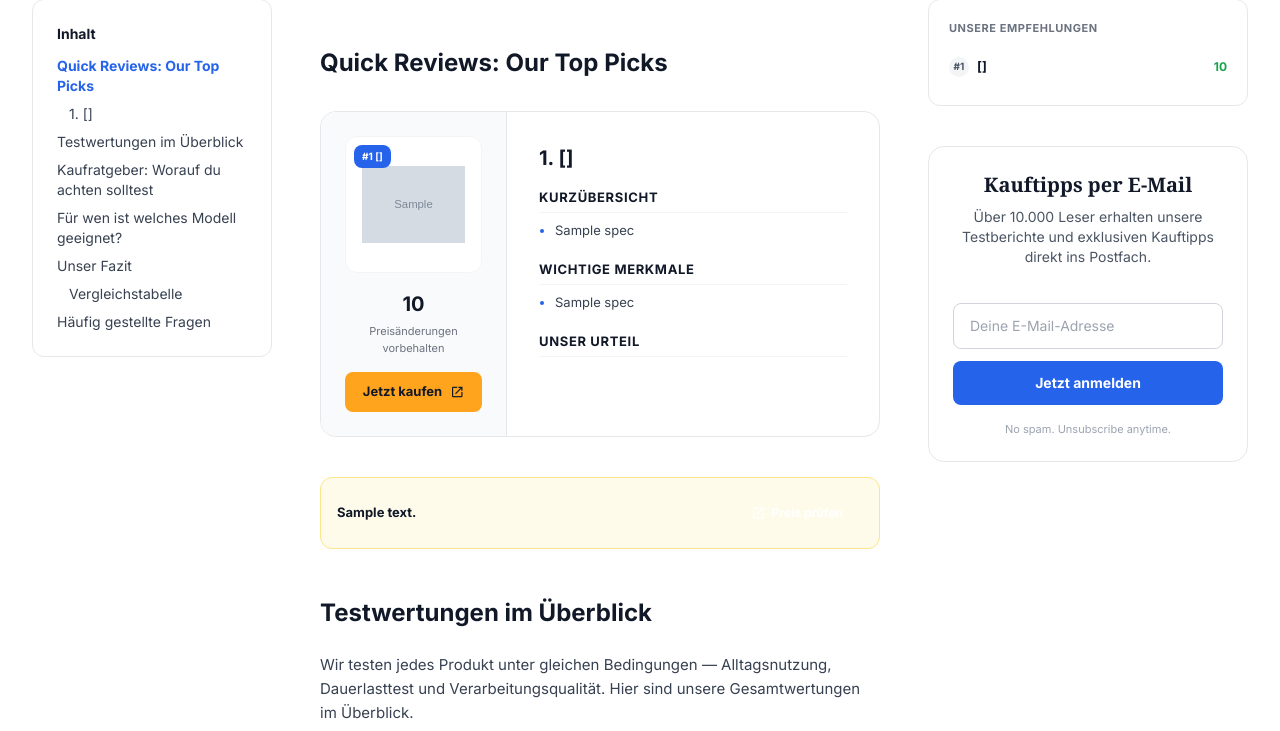
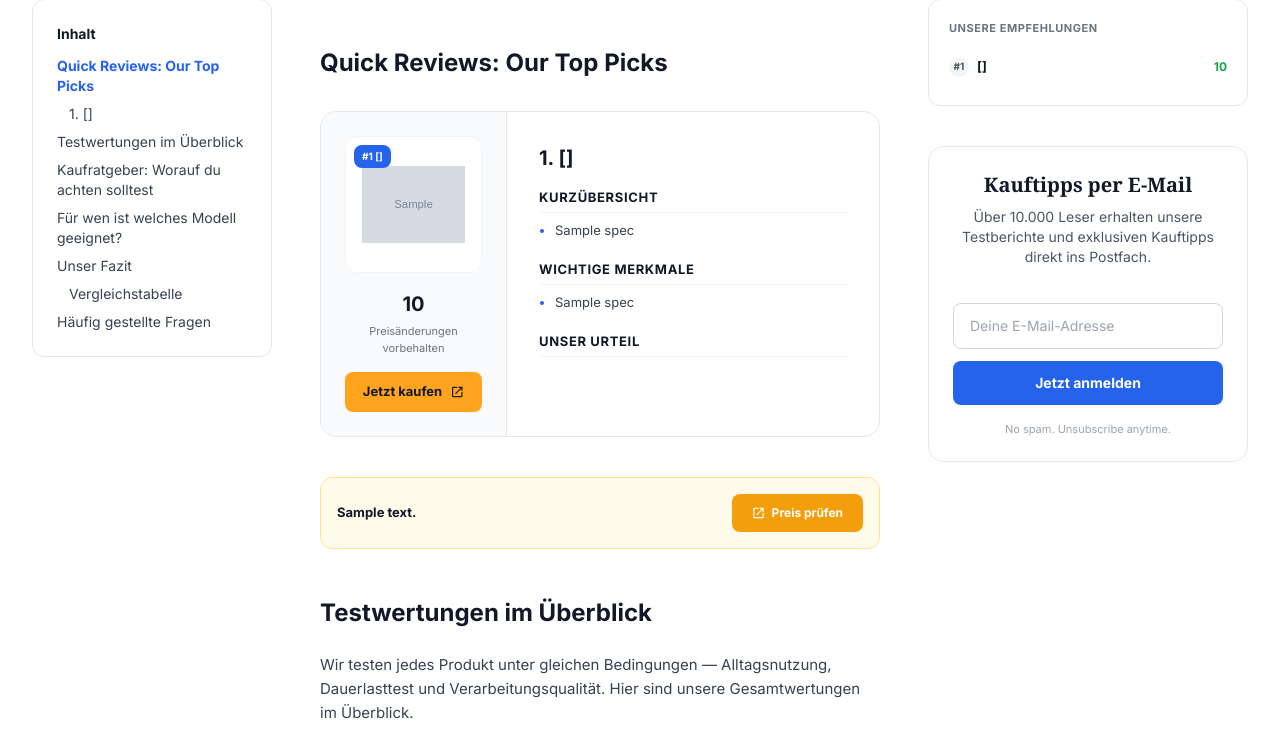
Before and after one commit to hassineaziz/itbewertungen.de, a Flask app: template website/templates/post-templates/best_x_for_y_template.html in a window 1280 px wide. Shown: the part 905-1636 px from the top of the page. Run offline with Flask 3, Linux system fonts and the light colour scheme; the template is opened without the code that fills it: most values are stand-ins (such as "Sample title", 1, 10 or a date in 2020); grey boxes marked "Sample" are stand-in pictures; parts of the project's set-up code (start-up, migrations or seed data) failed here and were passed over; some libraries are stand-ins or nearby versions.

Commit message:
fixed button

```diff
--- a/website/templates/post-templates/affiliate_comparison_template.html
+++ b/website/templates/post-templates/affiliate_comparison_template.html
@@ -443,7 +443,7 @@
           {% if winner.get('affiliate_slug') %}
           <a href="{{ url_for('views.affiliate_redirect', slug=winner.affiliate_slug) }}"
              rel="nofollow noopener" target="_blank"
-             class="inline-flex items-center gap-1.5 bg-amber-500 hover:bg-amber-600 text-white text-[12px] font-bold px-5 py-2.5 rounded-lg transition-colors whitespace-nowrap flex-shrink-0">
+             class="inline-flex items-center gap-1.5 text-white text-[12px] font-bold px-5 py-2.5 rounded-lg transition-colors whitespace-nowrap flex-shrink-0 shadow-sm" style="background-color:#F59E0B">
             <span class="material-symbols-outlined text-[14px]">open_in_new</span>
             Preis prüfen
           </a>
--- a/website/templates/post-templates/affiliate_top_3_for_template.html
+++ b/website/templates/post-templates/affiliate_top_3_for_template.html
@@ -443,7 +443,7 @@
           {% if winner.get('affiliate_slug') %}
           <a href="{{ url_for('views.affiliate_redirect', slug=winner.affiliate_slug) }}"
              rel="nofollow noopener" target="_blank"
-             class="inline-flex items-center gap-1.5 bg-amber-500 hover:bg-amber-600 text-white text-[12px] font-bold px-5 py-2.5 rounded-lg transition-colors whitespace-nowrap flex-shrink-0">
+             class="inline-flex items-center gap-1.5 text-white text-[12px] font-bold px-5 py-2.5 rounded-lg transition-colors whitespace-nowrap flex-shrink-0 shadow-sm" style="background-color:#F59E0B">
             <span class="material-symbols-outlined text-[14px]">open_in_new</span>
             Preis prüfen
           </a>
--- a/website/templates/post-templates/best_x_for_y_template.html
+++ b/website/templates/post-templates/best_x_for_y_template.html
@@ -399,7 +399,7 @@
           {% if winner.get('affiliate_slug') %}
           <a href="{{ url_for('views.affiliate_redirect', slug=winner.affiliate_slug) }}"
              rel="nofollow noopener" target="_blank"
-             class="inline-flex items-center gap-1.5 bg-amber-500 hover:bg-amber-600 text-white text-[12px] font-bold px-5 py-2.5 rounded-lg transition-colors whitespace-nowrap flex-shrink-0">
+             class="inline-flex items-center gap-1.5 text-white text-[12px] font-bold px-5 py-2.5 rounded-lg transition-colors whitespace-nowrap flex-shrink-0 shadow-sm" style="background-color:#F59E0B">
             <span class="material-symbols-outlined text-[14px]">open_in_new</span>
             Preis prüfen
           </a>
--- a/website/templates/post-templates/product_review_template.html
+++ b/website/templates/post-templates/product_review_template.html
@@ -454,7 +454,7 @@
           </div>
           <a href="{{ url_for('views.affiliate_redirect', slug=data.affiliate_slug) }}"
              rel="nofollow noopener" target="_blank"
-             class="inline-flex items-center gap-1.5 bg-amber-500 hover:bg-amber-600 text-white text-[12px] font-bold px-5 py-2.5 rounded-lg transition-colors whitespace-nowrap flex-shrink-0">
+             class="inline-flex items-center gap-1.5 text-white text-[12px] font-bold px-5 py-2.5 rounded-lg transition-colors whitespace-nowrap flex-shrink-0 shadow-sm" style="background-color:#F59E0B">
             <span class="material-symbols-outlined text-[14px]">open_in_new</span>
             Preis prüfen
           </a>
```
